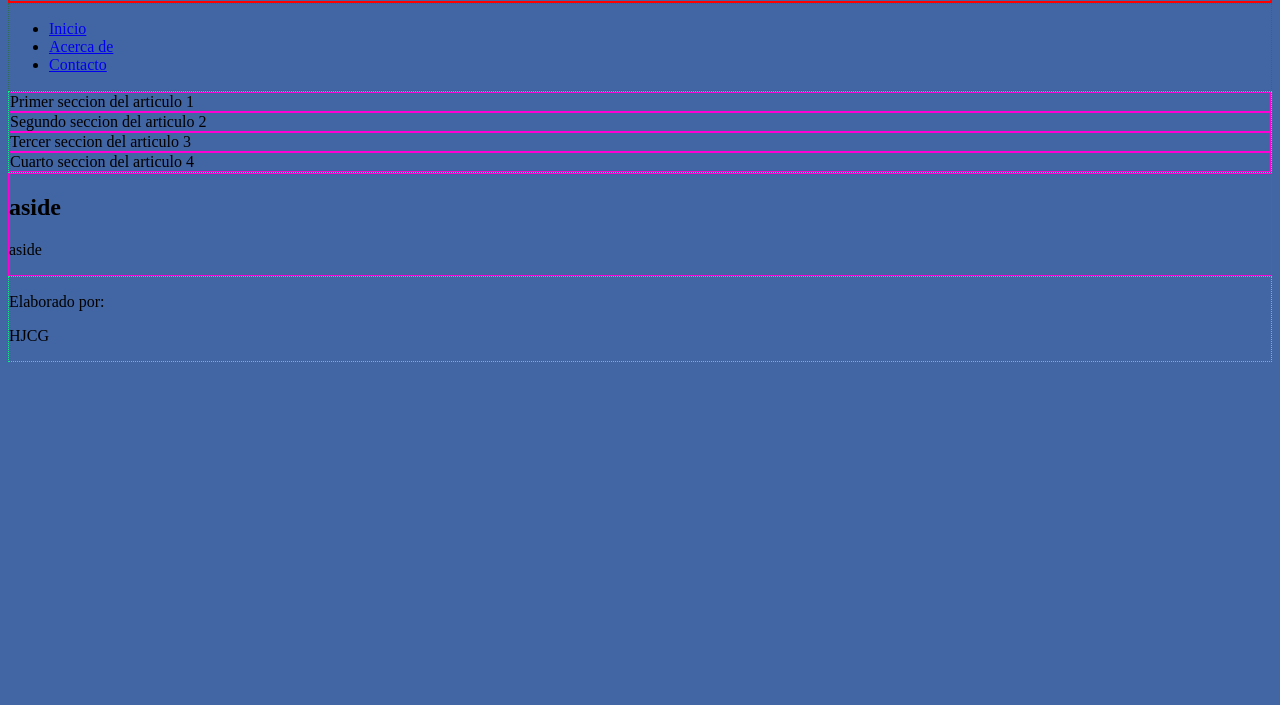
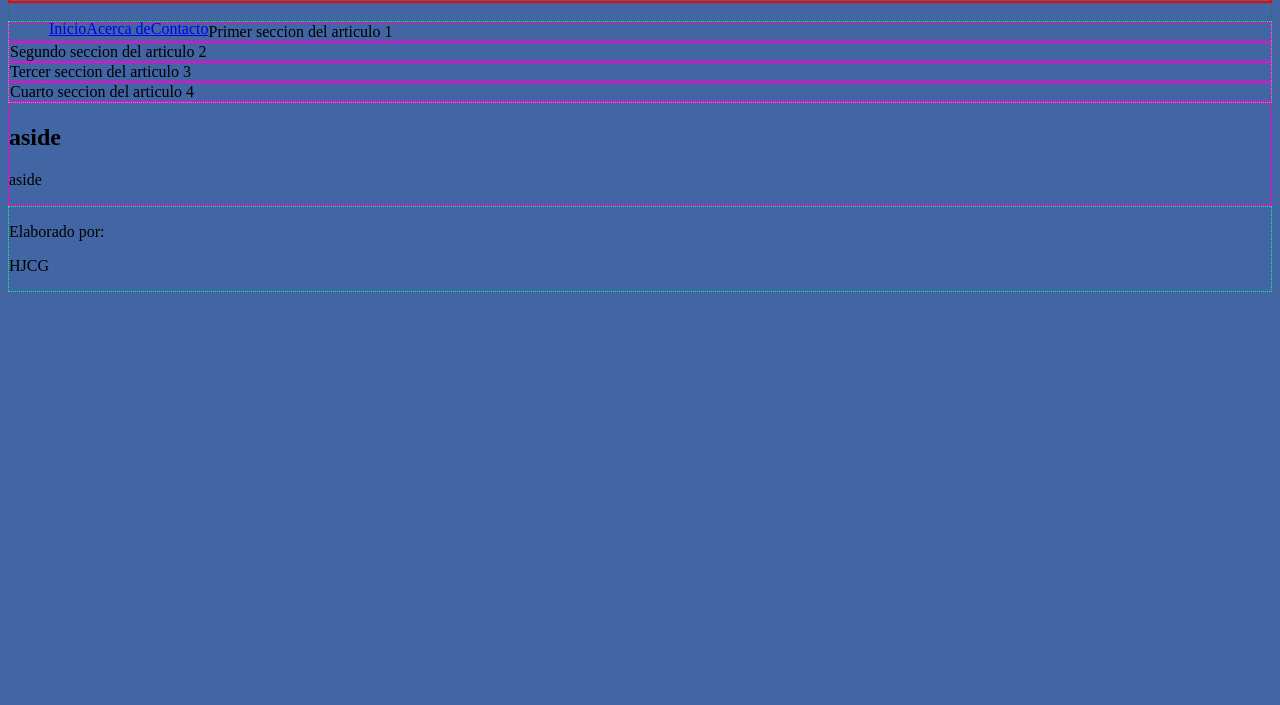
Before and after one commit to Hazael78/hazael78.github.io, a plain HTML site: page indice5.html in a window 1280 px wide. Shown: the part 95-800 px from the top of the page. Drawn offline with Linux system fonts and the light colour scheme.

Commit message:
alineacion

```diff
--- a/indice5.html
+++ b/indice5.html
@@ -19,6 +19,10 @@
         }
         ul{
             text-decoration: none !important;
+            list-style: none !important;
+        }
+        li{
+            float: left;
         }
     </style>
     <title>Document</title>
```
